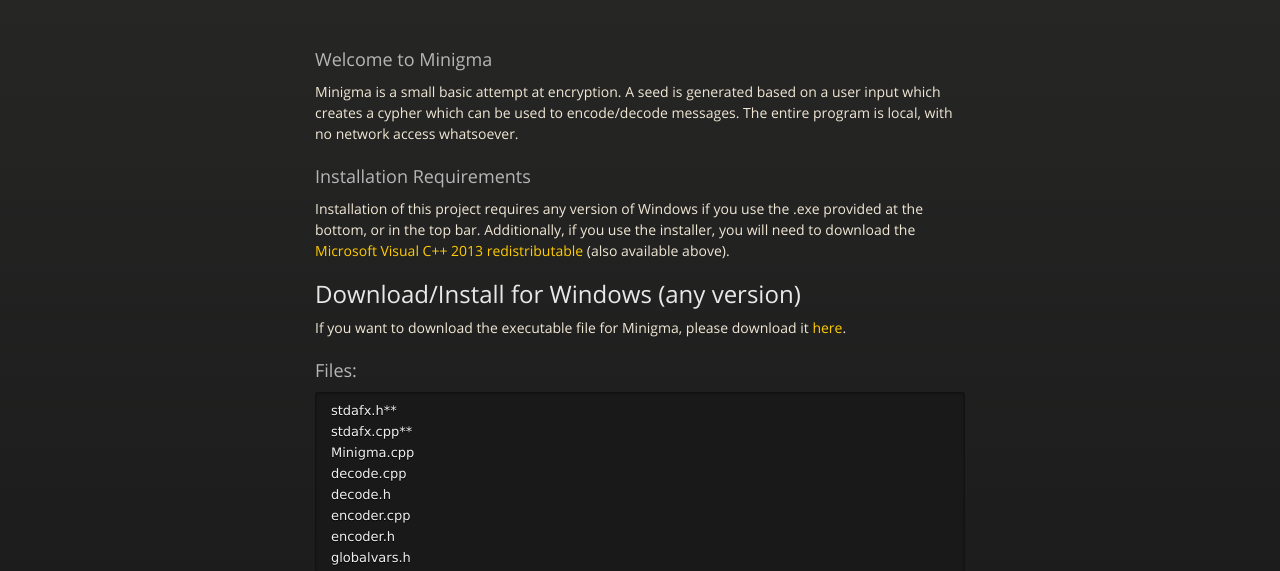
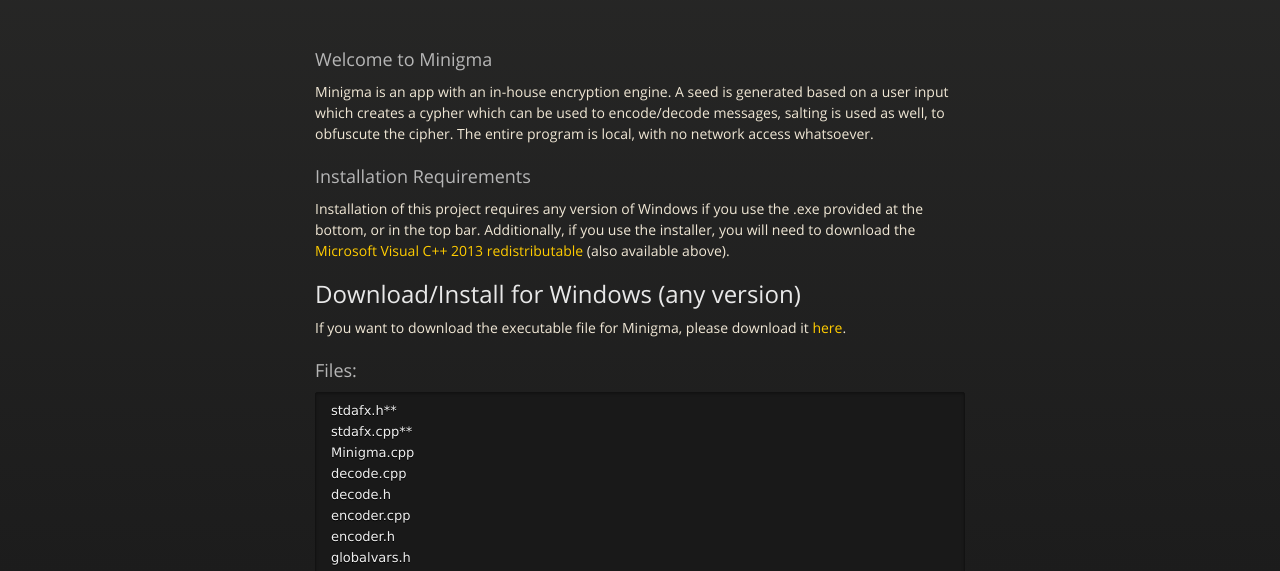
Before and after one commit to afnanenayet/afnanenayet_old, a plain HTML site: page index.html in a window 1280 px wide. Shown: the part 224-795 px from the top of the page. Drawn offline with nearby package versions, Linux system fonts and the light colour scheme.

Commit message:
update index.html
edited description

```diff
--- a/index.html
+++ b/index.html
@@ -43,7 +43,7 @@
         <h3>
 <a name="welcome-to-minigma" class="anchor" href="#welcome-to-minigma"><span class="octicon octicon-link"></span></a>Welcome to Minigma</h3>
 
-<p>Minigma is a small basic attempt at encryption. A seed is generated based on a user input which creates a cypher which can be used to encode/decode messages. The entire program is local, with no network access whatsoever.</p>
+<p>Minigma is an app with an in-house encryption engine. A seed is generated based on a user input which creates a cypher which can be used to encode/decode messages, salting is used as well, to obfuscute the cipher. The entire program is local, with no network access whatsoever.</p>
 
 <h3>
 <a name="installation-requirements" class="anchor" href="#installation-requirements"><span class="octicon octicon-link"></span></a>Installation Requirements</h3>
```
